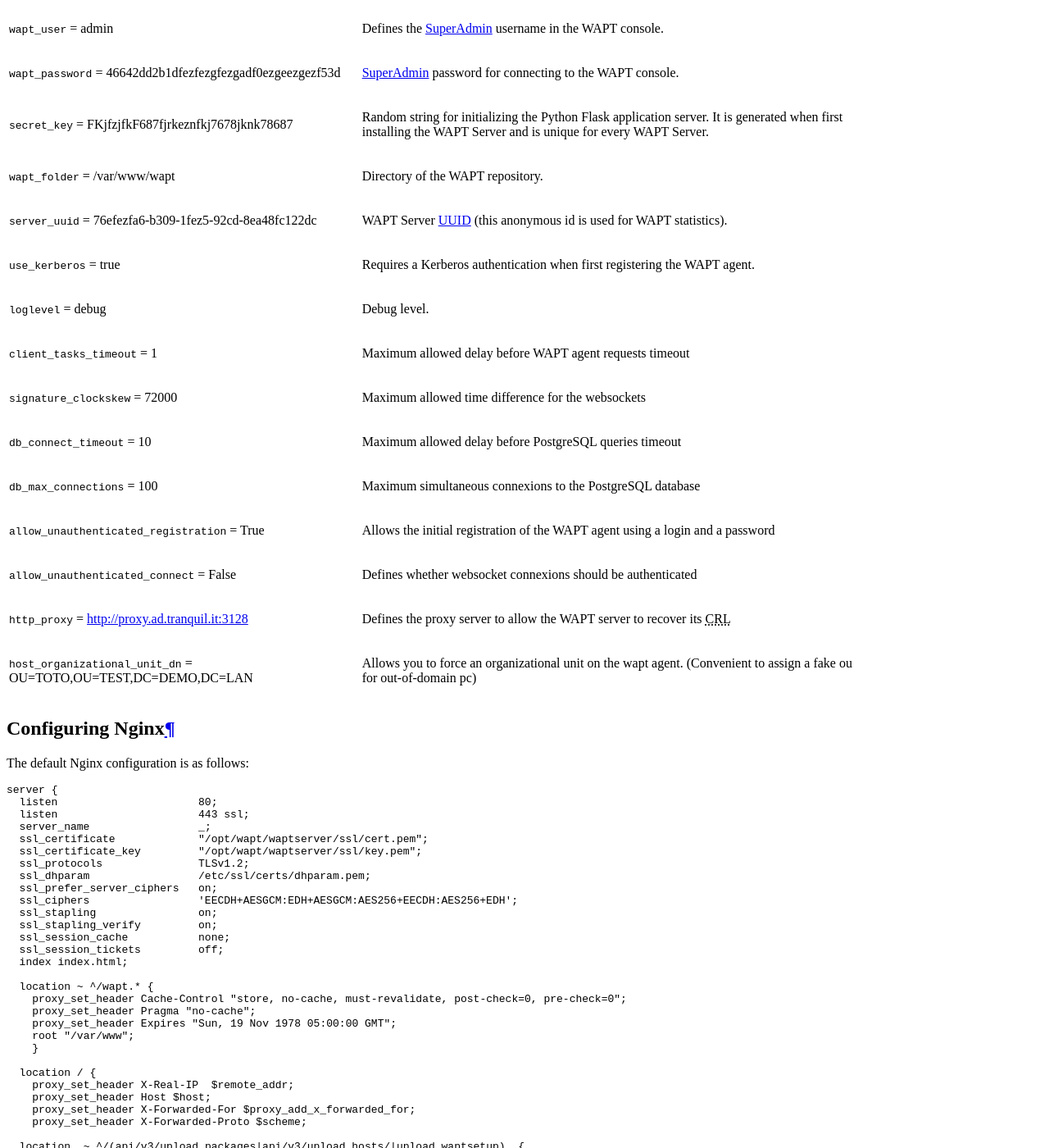
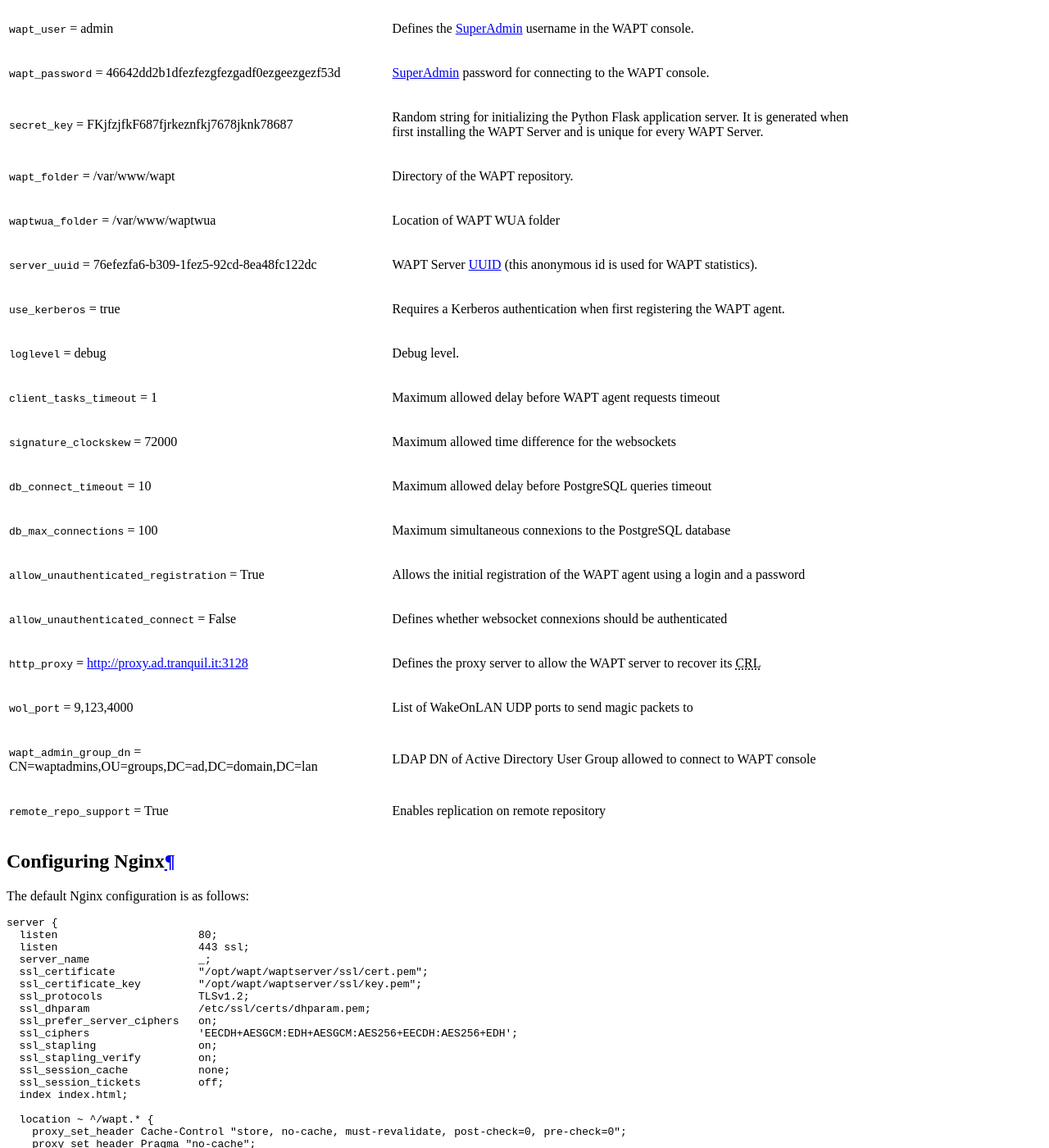
Before and after one commit to tranquilit/WAPT-Documentation, a Sphinx documentation site: the page built from source/wapt-configuration/ini-file/index.rst, in a window 1280 px wide and 1400 px high, scrolled down 1556 px. Shown: the whole window at 82% size. Built offline with Sphinx 7.4.7 and the Read the Docs theme 2.0.0, drawn with Linux system fonts in a browser that asks for light colours.

```diff
--- a/source/wapt-configuration/ini-file/index.rst
+++ b/source/wapt-configuration/ini-file/index.rst
@@ -35,37 +35,39 @@
 
 .. tabularcolumns:: |\X{5}{12}|\X{7}{12}|
 
-================================================================= ==================================================================================================================================================
-Options                                                           Description
-================================================================= ==================================================================================================================================================
-``db_name`` = wapt                                                Name of the PostgreSQL database that the WAPT
-                                                                  Server will connect to.
-``db_host`` =                                                     Address of the PostgreSQL server (empty by default,
-                                                                  it will use a local Unix Socket).
-``db_user`` =                                                     Name of the PostgreSQL user connecting to the database
-                                                                  (default: empty, it will use a local UNIX socket).
-``db_password`` =                                                 Password for authenticating the user on the PostgreSQL database
-                                                                  (default: empty, it will use a local UNIX socket)
-``wapt_user`` = admin                                             Defines the :term:`SuperAdmin` username in the WAPT console.
-``wapt_password`` = 46642dd2b1dfezfezgfezgadf0ezgeezgezf53d       :term:`SuperAdmin` password for connecting to the WAPT console.
-``secret_key`` =  FKjfzjfkF687fjrkeznfkj7678jknk78687             Random string for initializing the Python Flask application server.
-                                                                  It is generated when first installing the WAPT Server
-                                                                  and is unique for every WAPT Server.
-``wapt_folder`` = /var/www/wapt                                   Directory of the WAPT repository.
-``server_uuid`` = 76efezfa6-b309-1fez5-92cd-8ea48fc122dc          WAPT Server :term:`UUID` (this anonymous id is used for WAPT statistics).
-``use_kerberos`` = true                                           Requires a Kerberos authentication when first registering the WAPT agent.
-``loglevel`` = debug                                              Debug level.
-``client_tasks_timeout`` = 1                                      Maximum allowed delay before WAPT agent requests timeout
-``signature_clockskew`` = 72000                                   Maximum allowed time difference for the websockets
-``db_connect_timeout`` = 10                                       Maximum allowed delay before PostgreSQL queries timeout
-``db_max_connections`` = 100                                      Maximum simultaneous connexions to the PostgreSQL database
-``allow_unauthenticated_registration`` = True                     Allows the initial registration of the WAPT agent using
-                                                                  a login and a password
-``allow_unauthenticated_connect`` = False                         Defines whether websocket connexions should be authenticated
-``http_proxy`` = http://proxy.ad.tranquil.it:3128                 Defines the proxy server to allow the WAPT server to recover
-                                                                  its :abbr:`CRL (Certificate Revocation List)`
-``host_organizational_unit_dn`` = OU=TOTO,OU=TEST,DC=DEMO,DC=LAN  Allows you to force an organizational unit on the wapt agent. (Convenient to assign a fake ou for out-of-domain pc)
-================================================================= ==================================================================================================================================================
+=========================================================================== ==================================================================================================================================================
+Options                                                                     Description
+=========================================================================== ==================================================================================================================================================
+``db_name`` = wapt                                                          Name of the PostgreSQL database that the WAPT
+                                                                            Server will connect to.
+``db_host`` =                                                               Address of the PostgreSQL server (empty by default,
+                                                                            it will use a local Unix Socket).
+``db_user`` =                                                               Name of the PostgreSQL user connecting to the database
+                                                                            (default: empty, it will use a local UNIX socket).
+``db_password`` =                                                           Password for authenticating the user on the PostgreSQL database (default: empty, it will use a local UNIX socket)
+``wapt_user`` = admin                                                       Defines the :term:`SuperAdmin` username in the WAPT console.
+``wapt_password`` = 46642dd2b1dfezfezgfezgadf0ezgeezgezf53d                 :term:`SuperAdmin` password for connecting to the WAPT console.
+``secret_key`` =  FKjfzjfkF687fjrkeznfkj7678jknk78687                       Random string for initializing the Python Flask application server.
+                                                                            It is generated when first installing the WAPT Server
+                                                                            and is unique for every WAPT Server.
+``wapt_folder`` = /var/www/wapt                                             Directory of the WAPT repository.
+``waptwua_folder`` = /var/www/waptwua                                       Location of WAPT WUA folder
+``server_uuid`` = 76efezfa6-b309-1fez5-92cd-8ea48fc122dc                    WAPT Server :term:`UUID` (this anonymous id is used for WAPT statistics).
+``use_kerberos`` = true                                                     Requires a Kerberos authentication when first registering the WAPT agent.
+``loglevel`` = debug                                                        Debug level.
+``client_tasks_timeout`` = 1                                                Maximum allowed delay before WAPT agent requests timeout
+``signature_clockskew`` = 72000                                             Maximum allowed time difference for the websockets
+``db_connect_timeout`` = 10                                                 Maximum allowed delay before PostgreSQL queries timeout
+``db_max_connections`` = 100                                                Maximum simultaneous connexions to the PostgreSQL database
+``allow_unauthenticated_registration`` = True                               Allows the initial registration of the WAPT agent using
+                                                                            a login and a password
+``allow_unauthenticated_connect`` = False                                   Defines whether websocket connexions should be authenticated
+``http_proxy`` = http://proxy.ad.tranquil.it:3128                           Defines the proxy server to allow the WAPT server to recover
+                                                                            its :abbr:`CRL (Certificate Revocation List)`
+``wol_port`` = 9,123,4000                                                   List of WakeOnLAN UDP ports to send magic packets to
+``wapt_admin_group_dn`` = CN=waptadmins,OU=groups,DC=ad,DC=domain,DC=lan    LDAP DN of Active Directory User Group allowed to connect to WAPT console
+``remote_repo_support`` = True                                              Enables replication on remote repository
+=========================================================================== ==================================================================================================================================================
 
 .. _config_nginx:
 
--- a/source/wapt-replication/wapt-work-with-repositories/index.rst
+++ b/source/wapt-replication/wapt-work-with-repositories/index.rst
@@ -9,6 +9,8 @@
   :description: Working with multiple repositories
   :keywords: multi-repositories, business applications, licenced applications,
              license restricted software, self-service applications
+
+.. _work_multiple_repos:
 
 Working with multiple repositories
 ==================================
--- a/source/wapt-usage/wapt-windows-update.rst
+++ b/source/wapt-usage/wapt-windows-update.rst
@@ -87,6 +87,8 @@
    If in your company, a proxy is needed to go out on the Internet,
    then be sure to :ref:`set the proxy server
    in the waptserver.ini file <waptserver_configuration>`.
+
+.. _wapt_wua_agent:
 
 Configuring WAPTWUA on the WAPT agent
 -------------------------------------
```
Also changed, not shown: source/wapt-configuration/ini-file/wapt-get.ini.rst (+42 -30 lines).
